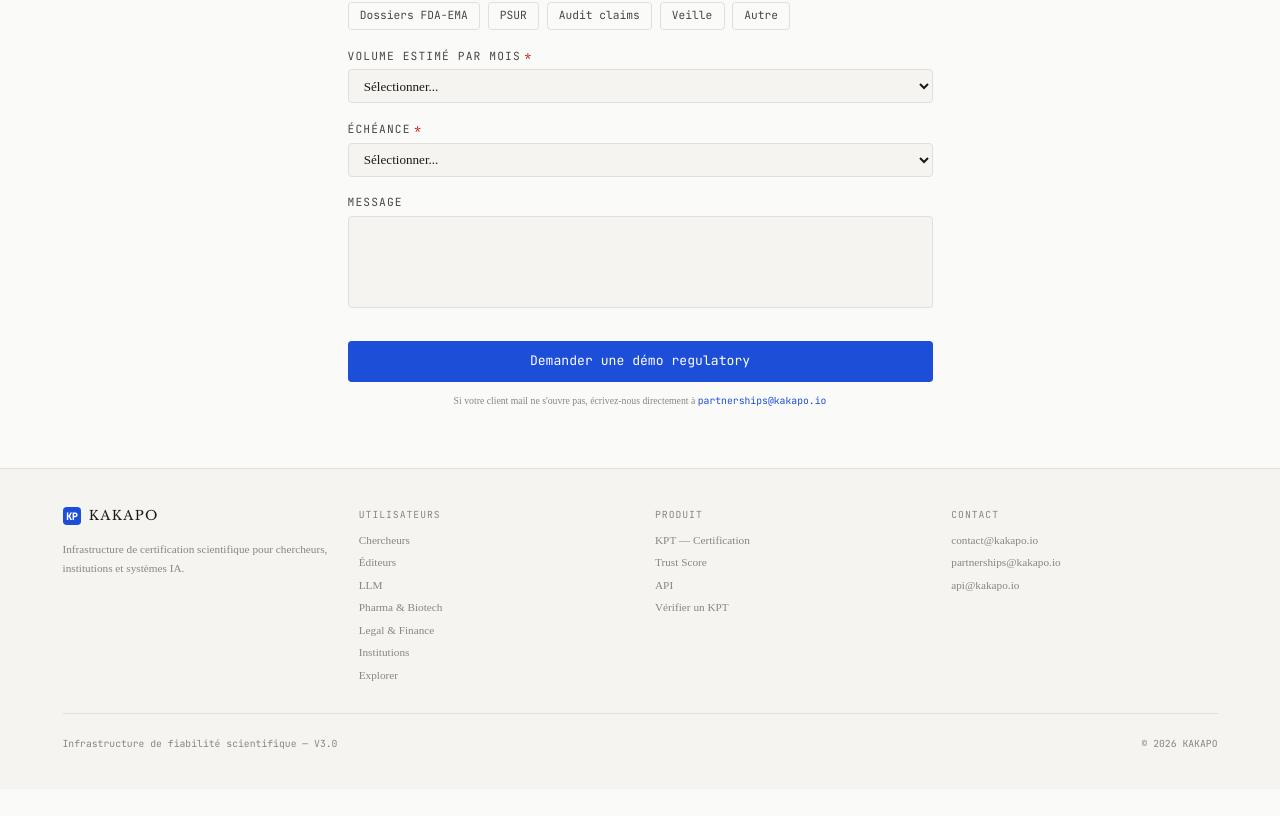
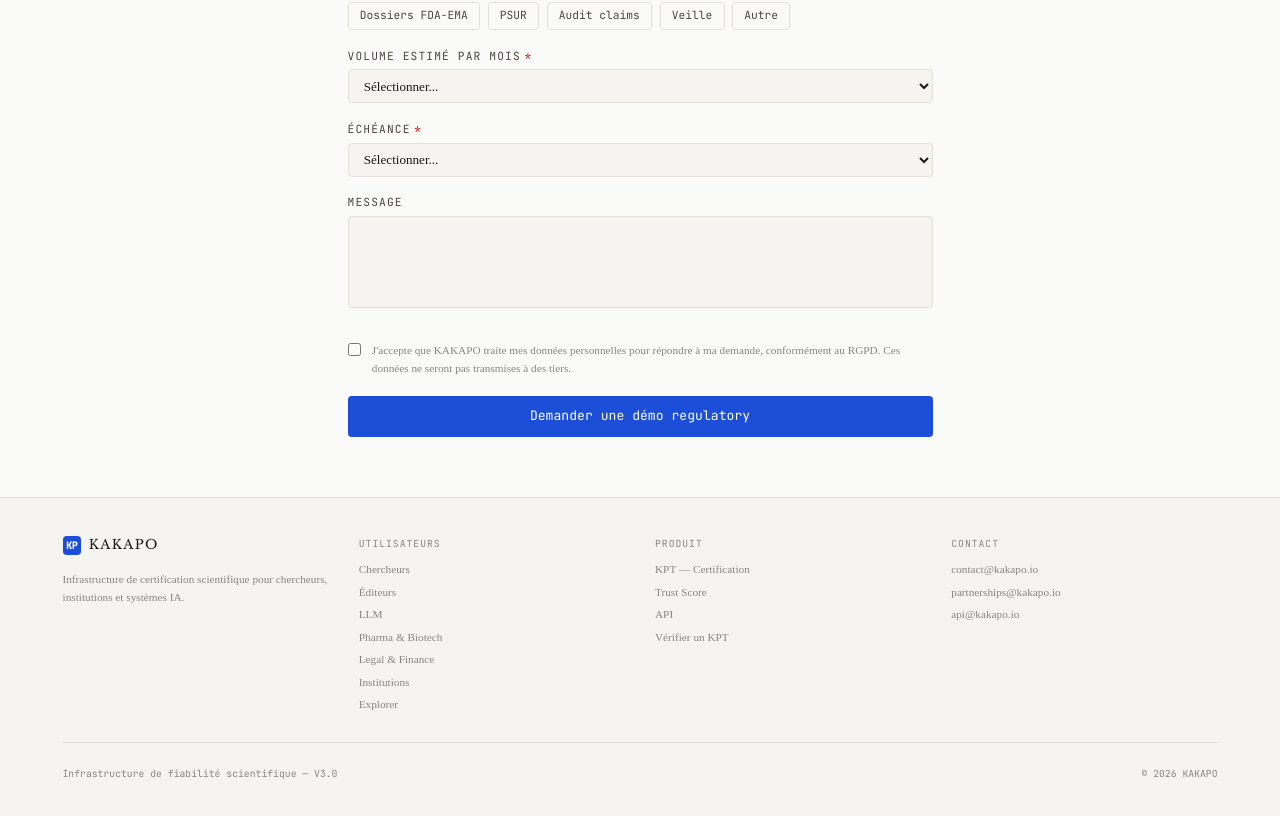
Before and after one commit to kkpo-adil/kakapo-front, a Next.js app: page /pharma/contact in a window 1280 px wide. Shown: the part 756-1572 px from the top of the page. Before the commit the page ends 1545 px from the top, so only its background shows below. Built offline with nearby package versions, Linux system fonts and the light colour scheme.

Commit message:
feat: ContactForm migrate mailto to fetch + RGPD consent

```diff
--- a/src/components/enterprise/ContactForm.tsx
+++ b/src/components/enterprise/ContactForm.tsx
@@ -20,10 +20,14 @@
   submitLabel: string;
 }
 
-export function ContactForm({ segment: _segment, recipientEmail, subjectPrefix, fields, submitLabel }: ContactFormProps) {
+export function ContactForm({ segment, fields, submitLabel }: ContactFormProps) {
   const [values, setValues] = useState<Record<string, string | string[]>>({});
   const [errors, setErrors] = useState<Record<string, string>>({});
-  const [sent, setSent] = useState(false);
+  const [rgpd, setRgpd] = useState(false);
+  const [rgpdError, setRgpdError] = useState("");
+  const [loading, setLoading] = useState(false);
+  const [success, setSuccess] = useState(false);
+  const [submitError, setSubmitError] = useState("");
 
   function setValue(name: string, value: string | string[]) {
     setValues(v => ({ ...v, [name]: value }));
@@ -32,11 +36,7 @@
 
   function toggleMulti(name: string, option: string) {
     const current = (values[name] as string[]) || [];
-    if (current.includes(option)) {
-      setValue(name, current.filter(x => x !== option));
-    } else {
-      setValue(name, [...current, option]);
-    }
+    setValue(name, current.includes(option) ? current.filter(x => x !== option) : [...current, option]);
   }
 
   function validate() {
@@ -44,33 +44,50 @@
     fields.forEach(f => {
       if (!f.required) return;
       const v = values[f.name];
-      if (!v || (Array.isArray(v) && v.length === 0) || v === "") {
-        errs[f.name] = "Champ requis";
-      }
-      if (f.type === "email" && v && !/^[^\s@]+@[^\s@]+\.[^\s@]+$/.test(v as string)) {
-        errs[f.name] = "Email invalide";
-      }
+      if (!v || (Array.isArray(v) && v.length === 0) || v === "") errs[f.name] = "Champ requis";
+      if (f.type === "email" && v && !/^[^\s@]+@[^\s@]+\.[^\s@]+$/.test(v as string)) errs[f.name] = "Email invalide";
     });
     setErrors(errs);
-    return Object.keys(errs).length === 0;
+    if (!rgpd) setRgpdError("Vous devez accepter le traitement de vos données.");
+    else setRgpdError("");
+    return Object.keys(errs).length === 0 && rgpd;
   }
 
-  function handleSubmit() {
+  async function handleSubmit() {
     if (!validate()) return;
-    const societe = (values["societe"] || values["structure"] || "Inconnu") as string;
-    const subject = encodeURIComponent(`${subjectPrefix} Demande de contact – ${societe}`);
-    const bodyLines = fields.map(f => {
-      const v = values[f.name];
-      if (!v || (Array.isArray(v) && v.length === 0)) return null;
-      const val = Array.isArray(v) ? v.join(", ") : v;
-      return `${f.label}: ${val}`;
-    }).filter(Boolean);
-    const body = encodeURIComponent(bodyLines.join("\n"));
-    window.location.href = `mailto:${recipientEmail}?subject=${subject}&body=${body}`;
-    setSent(true);
+    setLoading(true);
+    setSubmitError("");
+    try {
+      const res = await fetch(`${process.env.NEXT_PUBLIC_API_URL}/contact`, {
+        method: "POST",
+        headers: { "Content-Type": "application/json" },
+        body: JSON.stringify({ segment, payload: values, rgpd_consent: true }),
+      });
+      if (!res.ok) {
+        const data = await res.json();
+        throw new Error(data.detail || "Erreur lors de l'envoi");
+      }
+      setSuccess(true);
+    } catch (e: unknown) {
+      setSubmitError(e instanceof Error ? e.message : "Erreur lors de l'envoi");
+    } finally {
+      setLoading(false);
+    }
   }
 
   const inputCls = "w-full bg-surface-3 border border-border rounded px-3 py-2 text-sm text-text-primary placeholder:text-text-muted focus:outline-none focus:border-accent transition-colors";
+
+  if (success) {
+    return (
+      <div className="border border-trust-high/30 bg-trust-high/5 rounded-lg p-6 text-center">
+        <div className="w-10 h-10 rounded-full bg-trust-high/20 flex items-center justify-center mx-auto mb-4">
+          <span className="text-trust-high text-xl">✓</span>
+        </div>
+        <p className="text-sm font-display text-text-primary mb-2">Demande reçue.</p>
+        <p className="text-xs text-text-muted">Notre équipe revient vers vous sous 48h.</p>
+      </div>
+    );
+  }
 
   return (
     <div className="space-y-5">
@@ -79,88 +96,62 @@
           <label className="block text-xs font-mono text-text-secondary uppercase tracking-widest mb-1.5">
             {f.label}{f.required && <span className="text-trust-low ml-1">*</span>}
           </label>
-          {f.type === "text" || f.type === "email" || f.type === "tel" ? (
-            <input
-              type={f.type}
-              value={(values[f.name] as string) || ""}
-              onChange={e => setValue(f.name, e.target.value)}
-              placeholder={f.placeholder}
-              className={inputCls}
-            />
-          ) : f.type === "textarea" ? (
-            <textarea
-              rows={4}
-              value={(values[f.name] as string) || ""}
-              onChange={e => setValue(f.name, e.target.value)}
-              placeholder={f.placeholder}
-              className={`${inputCls} resize-none`}
-            />
-          ) : f.type === "select" ? (
-            <select
-              value={(values[f.name] as string) || ""}
-              onChange={e => setValue(f.name, e.target.value)}
-              className={inputCls}
-            >
+          {(f.type === "text" || f.type === "email" || f.type === "tel") && (
+            <input type={f.type} value={(values[f.name] as string) || ""} onChange={e => setValue(f.name, e.target.value)} placeholder={f.placeholder} className={inputCls} />
+          )}
+          {f.type === "textarea" && (
+            <textarea rows={4} value={(values[f.name] as string) || ""} onChange={e => setValue(f.name, e.target.value)} placeholder={f.placeholder} className={`${inputCls} resize-none`} />
+          )}
+          {f.type === "select" && (
+            <select value={(values[f.name] as string) || ""} onChange={e => setValue(f.name, e.target.value)} className={inputCls}>
               <option value="">Sélectionner...</option>
               {f.options?.map(o => <option key={o} value={o}>{o}</option>)}
             </select>
-          ) : f.type === "radio" ? (
+          )}
+          {f.type === "radio" && (
             <div className="flex flex-wrap gap-2">
               {f.options?.map(o => (
-                <button
-                  key={o}
-                  onClick={() => setValue(f.name, o)}
-                  className={`text-xs font-mono px-3 py-1.5 rounded border transition-colors cursor-pointer ${
-                    values[f.name] === o
-                      ? "bg-accent text-white border-accent"
-                      : "border-border text-text-secondary hover:border-accent hover:text-accent"
-                  }`}
-                >
-                  {o}
-                </button>
+                <button key={o} onClick={() => setValue(f.name, o)} className={`text-xs font-mono px-3 py-1.5 rounded border transition-colors cursor-pointer ${values[f.name] === o ? "bg-accent text-white border-accent" : "border-border text-text-secondary hover:border-accent hover:text-accent"}`}>{o}</button>
               ))}
             </div>
-          ) : f.type === "multiselect" ? (
+          )}
+          {f.type === "multiselect" && (
             <div className="flex flex-wrap gap-2">
               {f.options?.map(o => {
                 const selected = ((values[f.name] as string[]) || []).includes(o);
                 return (
-                  <button
-                    key={o}
-                    onClick={() => toggleMulti(f.name, o)}
-                    className={`text-xs font-mono px-3 py-1.5 rounded border transition-colors cursor-pointer ${
-                      selected
-                        ? "bg-accent text-white border-accent"
-                        : "border-border text-text-secondary hover:border-accent hover:text-accent"
-                    }`}
-                  >
-                    {o}
-                  </button>
+                  <button key={o} onClick={() => toggleMulti(f.name, o)} className={`text-xs font-mono px-3 py-1.5 rounded border transition-colors cursor-pointer ${selected ? "bg-accent text-white border-accent" : "border-border text-text-secondary hover:border-accent hover:text-accent"}`}>{o}</button>
                 );
               })}
             </div>
-          ) : null}
+          )}
           {errors[f.name] && <p className="text-2xs text-trust-low mt-1">{errors[f.name]}</p>}
         </div>
       ))}
 
       <div className="pt-2">
-        <button
-          onClick={handleSubmit}
-          className="w-full bg-accent hover:bg-accent-hover text-white text-sm font-mono py-3 rounded transition-colors cursor-pointer"
-        >
-          {submitLabel}
-        </button>
-        {sent && (
-          <p className="text-xs text-trust-high mt-3 text-center">
-            Votre client mail devrait s'ouvrir. Si ce n'est pas le cas :
+        <label className="flex items-start gap-3 cursor-pointer">
+          <input type="checkbox" checked={rgpd} onChange={e => { setRgpd(e.target.checked); setRgpdError(""); }} className="mt-0.5 flex-shrink-0 accent-blue-600" />
+          <span className="text-xs text-text-muted leading-relaxed">
+            J&apos;accepte que KAKAPO traite mes données personnelles pour répondre à ma demande, conformément au RGPD. Ces données ne seront pas transmises à des tiers.
+          </span>
+        </label>
+        {rgpdError && <p className="text-2xs text-trust-low mt-1">{rgpdError}</p>}
+      </div>
+
+      <button onClick={handleSubmit} disabled={loading} className="w-full bg-accent hover:bg-accent-hover text-white text-sm font-mono py-3 rounded transition-colors disabled:opacity-50 cursor-pointer">
+        {loading ? "Envoi en cours..." : submitLabel}
+      </button>
+
+      {submitError && (
+        <div className="border border-trust-low/30 bg-trust-low/5 rounded p-4">
+          <p className="text-xs text-trust-low mb-2">{submitError}</p>
+          <p className="text-2xs text-text-muted">
+            Écrivez-nous directement à{" "}
+            <a href="mailto:partnerships@kakapo.io" className="text-accent font-mono">partnerships@kakapo.io</a>
           </p>
-        )}
-        <p className="text-2xs text-text-muted mt-3 text-center">
-          Si votre client mail ne s'ouvre pas, écrivez-nous directement à{" "}
-          <a href={`mailto:${recipientEmail}`} className="text-accent font-mono">{recipientEmail}</a>
-        </p>
-      </div>
+        </div>
+      )}
     </div>
   );
 }
```
